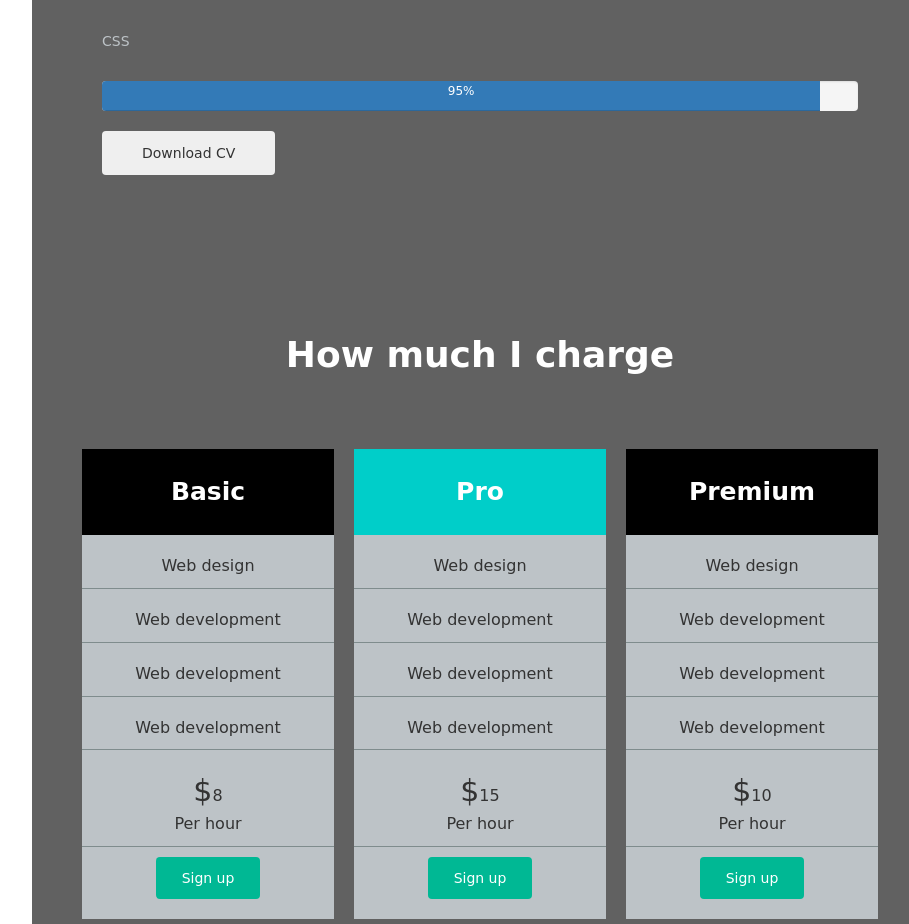
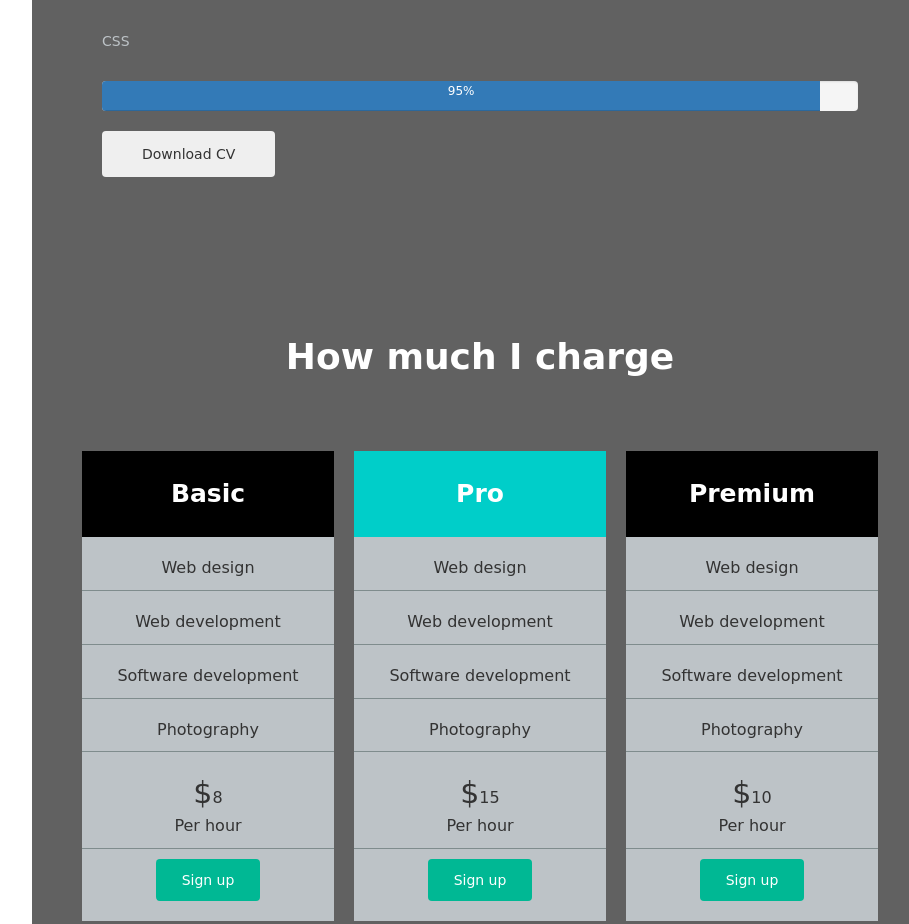
Before and after one commit to salahuddinjony/myprotfolio, a plain HTML site: page index.html in a window 1280 px wide. Shown: the part 2300-3224 px from the top of the page, without its empty margins (352-1261 px from the left). Drawn offline with nearby package versions, Linux system fonts and the light colour scheme; a web font is replaced by a local one.

Commit message:
added btn

```diff
--- a/index.html
+++ b/index.html
@@ -158,7 +158,7 @@
     <div class="progress-bar" style="width:95%">95%</div>
   </div>
     </div>
-    <button type="button" class="btn btn-dark"><a href="#">Download CV</a></button>
+    <a href="cv.pdf" download target="_blank"><button type="button" class="btn btn-dark"><span>Download CV</span></button></a>
   </div>
 
 </div>
@@ -170,8 +170,8 @@
   <p class="active"><b>Basic</b></p>
   <p>Web design</p>
   <p>Web development</p>
-  <p>Web development</p>
-  <p>Web development</p>
+  <p>Software development</p>
+  <p>Photography</p>
   <p><span>$</span>8<br>Per hour</p>
 <button type="button" class="btn">Sign up</button>
   </div>
@@ -179,17 +179,17 @@
   <p class="pro active"><b>Pro</b></p>
   <p>Web design</p>
   <p>Web development</p>
-  <p>Web development</p>
-  <p>Web development</p>
+  <p>Software development</p>
+  <p>Photography</p>
  <p><span>$</span>15<br>Per hour</p>
 <button type="button" class="btn">Sign up</button>
   </div>
  <div class="column" >
   <p class="active"><b>Premium</b></p>
-  <p >Web design</p>
+  <p>Web design</p>
   <p>Web development</p>
-  <p>Web development</p>
-  <p>Web development</p>
+  <p>Software development</p>
+  <p>Photography</p>
  <p><span>$</span>10<br>Per hour</p>
 <button type="button" class="btn">Sign up</button>
   </div>
--- a/style.css
+++ b/style.css
@@ -303,9 +303,34 @@ body{
     padding-top: 20px;
 }
 .technical-skill button{
-    padding:12px 40px;
+    padding:13px 40px;
     outline: none;
     border: none;
+}
+.technical-skill button span {
+  cursor: pointer;
+  display: inline-block;
+  position: relative;
+  transition: 0.5s;
+}
+
+.technical-skill button span:after {
+  content: '\f019';
+  font-family: FontAwesome;
+  position: absolute;
+  opacity: 0;
+  top: 0;
+  right: -20px;
+  transition: 0.5s;
+}
+
+.technical-skill button:hover span {
+  padding-right:20px;
+}
+
+.technical-skill button:hover span:after {
+  opacity: 1;
+  right: 0;
 }
 .technical-skill button:focus{
     outline: none;
```
Also changed, not shown: 1 other file.
